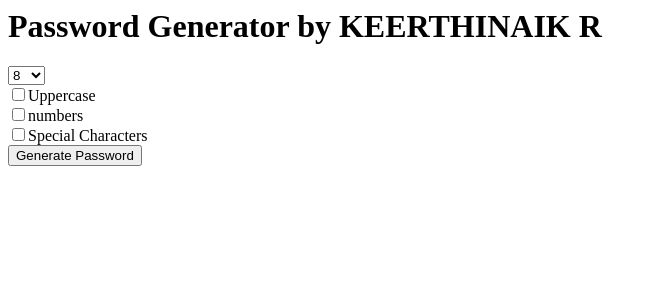
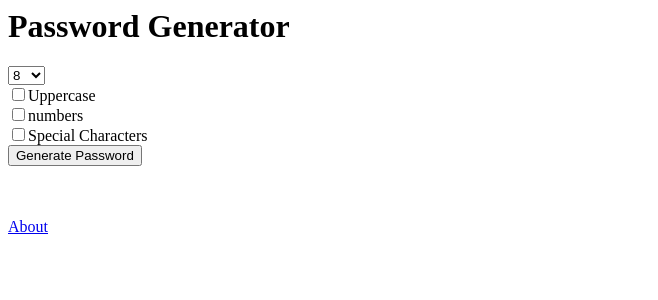
Before and after one commit to keerthinaik/django-password-generator, a Django app: page / in a window 1280 px wide. Shown: the top 300 px of the page, without its empty margins (0-658 px from the left). Run offline with Django 3.2, Linux system fonts and the light colour scheme.

Commit message:
Added about page

```diff
--- /dev/null
+++ b/generator/templates/generator/about.html
@@ -0,0 +1,3 @@
+<h1>About</h1>
+
+<p>This is a password generator created by KEERTHINAIK R.</p>
--- a/generator/templates/generator/home.html
+++ b/generator/templates/generator/home.html
@@ -1,4 +1,4 @@
-<h1>Password Generator by KEERTHINAIK R</h1>
+<h1>Password Generator</h1>
 
 <form action="{% url 'password' %}">
   <select name="length">
@@ -17,3 +17,6 @@
   <br />
   <input type="submit" value="Generate Password" />
 </form>
+
+<br /><br />
+<a href="{% url 'about' %}">About</a>
--- a/generator/views.py
+++ b/generator/views.py
@@ -4,6 +4,9 @@ import random
 # Create your views here.
 def home(request):
     return render(request,'generator/home.html')
+
+def about(request):
+    return render(request,'generator/about.html')
 
 def password(request):
 
--- a/password_generator/urls.py
+++ b/password_generator/urls.py
@@ -21,4 +21,5 @@ urlpatterns = [
     path('admin/', admin.site.urls),
     path('', views.home,name='home'),
     path('password/',views.password, name='password'),
+    path('about/',views.about, name='about'),
 ]
```
Also changed, not shown: 1 other file.
